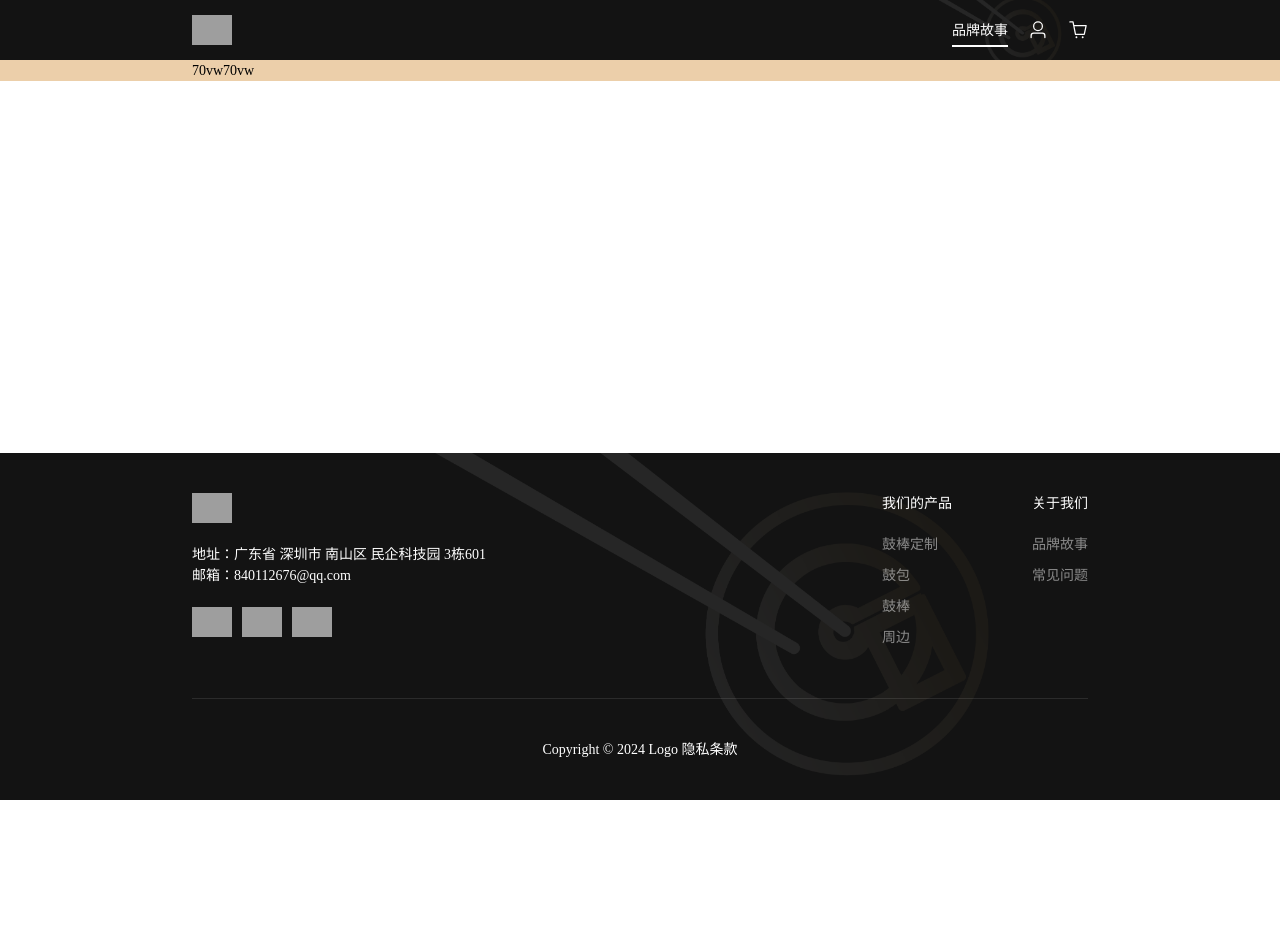
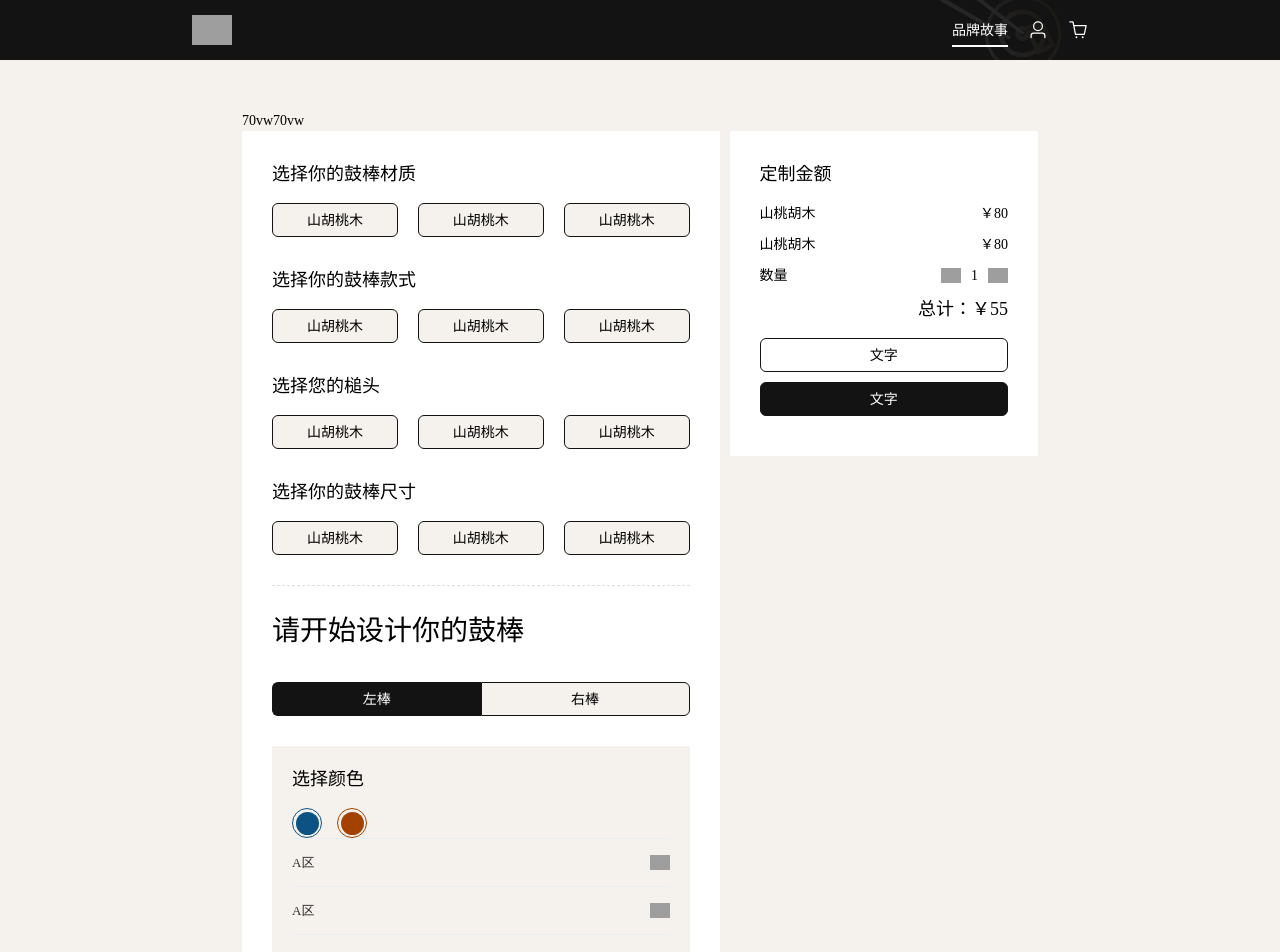
Before and after one commit to SAmmmg/galdrum-web, a Nuxt app: page /custom in a window 1280 px wide. Shown: the top 952 px of the page. Before the commit the page ends 800 px from the top, so only its background shows below. Built offline with nearby package versions, Linux system fonts and the light colour scheme; grey boxes are pictures that could not be loaded; a web font is replaced by a local one.

Commit message:
定制页部分样式

```diff
--- a/app.scss
+++ b/app.scss
@@ -35,4 +35,7 @@
     --aux-color-4: #eccfaa;
     --aux-color-5: #ce7f76;
     --aux-color-6: #20785b;
+
+    --el-color-primary: var(--main-color-1);
+    --el-dropdown-menuItem-hover-fill: #ccc !important;
 }
--- a/app.vue
+++ b/app.vue
@@ -25,8 +25,10 @@ function isMobile() {
 @import url(./app.scss);
 
 .app-main {
+    // margin-top: 60px;
     padding-top: 60px;
-    padding-bottom: 20vh;
-    min-height: 100vh;
+    // padding-bottom: 350px;
+    // min-height: calc(100vh - 350px);
+    // box-sizing: content-box;
 }
 </style>
--- a/components/AppFooter.vue
+++ b/components/AppFooter.vue
@@ -40,11 +40,8 @@
 
 <style lang="scss" scoped>
 .footer {
-    position: fixed;
-    bottom: 0px;
-    left: 0px;
     width: 100%;
-    min-height: 200px;
+    min-height: 350px;
     padding: 40px 15vw;
     display: flex;
     flex-direction: column;
--- a/components/AppHeader.vue
+++ b/components/AppHeader.vue
@@ -65,6 +65,8 @@ const selectZh = ref(false);
     z-index: 99;
     background: var(--main-color-1) no-repeat right 15% bottom 45% url("/assets/Mask group@3x.png");
     background-size: auto 180%;
+    top: 0px;
+    left: 0px;
     & > img {
         height: 100%;
     }
--- /dev/null
+++ b/components/CustomBtn.vue
@@ -0,0 +1,32 @@
+<template>
+    <button class="custom-btn" :class="props.active ? 'active' : ''" @click="emits('click')">{{ props.txt || "文字" }}</button>
+</template>
+
+<script setup lang="ts">
+const props = defineProps<{
+    active?: Boolean;
+    txt?: String;
+}>();
+const emits = defineEmits(["click"]);
+// const txt = defineModel({
+//     type: String,
+//     default: "文字",
+// });
+</script>
+
+<style lang="scss" scoped>
+.custom-btn {
+    border: 1px solid var(--main-color-1);
+    border-radius: 6px;
+    background-color: #fff;
+    height: 34px;
+    line-height: 34px;
+    text-align: center;
+    cursor: pointer;
+    width: 100%;
+}
+.active {
+    color: #fff;
+    background-color: var(--main-color-1) !important;
+}
+</style>
--- /dev/null
+++ b/components/CustomSelect.vue
@@ -0,0 +1,7 @@
+<template>
+    <div></div>
+</template>
+
+<script setup lang="ts"></script>
+
+<style lang="scss" scoped></style>
--- /dev/null
+++ b/components/NumberIpt.vue
@@ -0,0 +1,28 @@
+<template>
+    <div class="number-ipt">
+        <img @click="num > 1 ? num-- : ''" src="/assets/Group 308@2x.png" alt="" />
+        <span>{{ num }}</span>
+        <img @click="num++" src="/assets/Group 300@2x.png" alt="" />
+    </div>
+</template>
+
+<script setup lang="ts">
+const num = defineModel({
+    type: Number,
+    default: 1,
+});
+</script>
+
+<style lang="scss" scoped>
+.number-ipt {
+    display: flex;
+    align-items: center;
+    span {
+        margin: 0 10px;
+    }
+    img {
+        width: 20px;
+        cursor: pointer;
+    }
+}
+</style>
--- a/pages/custom.vue
+++ b/pages/custom.vue
@@ -1,15 +1,176 @@
 <template>
-    <div style="background-color: var(--aux-color-4)">
-        <div class="custom-box">70vw70vw</div>
+    <div style="background-color: var(--main-color-3)">
+        <div class="custom-box">
+            <div>70vw70vw</div>
+            <div class="set">
+                <div class="left">
+                    <div class="title">选择你的鼓棒材质</div>
+                    <div class="btns">
+                        <CustomBtn v-for="el in 3" style="background-color: var(--main-color-3)" txt="山胡桃木" />
+                    </div>
+                    <div class="title">选择你的鼓棒款式</div>
+                    <div class="btns">
+                        <CustomBtn v-for="el in 3" style="background-color: var(--main-color-3)" txt="山胡桃木" />
+                    </div>
+                    <div class="title">选择您的槌头</div>
+                    <div class="btns">
+                        <CustomBtn v-for="el in 3" style="background-color: var(--main-color-3)" txt="山胡桃木" />
+                    </div>
+                    <div class="title">选择你的鼓棒尺寸</div>
+                    <div class="btns">
+                        <CustomBtn v-for="el in 3" style="background-color: var(--main-color-3)" txt="山胡桃木" />
+                    </div>
+
+                    <el-divider border-style="dashed" />
+
+                    <h2>请开始设计你的鼓棒</h2>
+                    <div class="sj">
+                        <CustomBtn :active="true" txt="左棒" />
+                        <CustomBtn txt="右棒" />
+                    </div>
+                    <div class="sjgb">
+                        <div class="title">选择颜色</div>
+                        <div class="colors">
+                            <div v-for="el in ['#0c5282', '#a34200']" :style="{ borderColor: el }">
+                                <div :style="{ backgroundColor: el }"></div>
+                            </div>
+                        </div>
+
+                        <el-collapse accordion>
+                            <el-collapse-item v-for="el in 2" title="A区" :name="el">
+                                <template #icon="{ isActive }">
+                                    <img v-show="isActive" style="margin-left: auto; width: 20px" src="/assets/Group 308@2x.png" alt="" />
+                                    <img v-show="!isActive" style="margin-left: auto; width: 20px" src="/assets/Group 300@2x.png" alt="" />
+                                </template>
+                                <div>
+                                    Consistent with <br />
+                                    <el-select v-model="ac" placeholder="选择定制字体">
+                                        <el-option v-for="item in 3" :key="item" :label="item" :value="item" />
+                                    </el-select>
+                                    <el-select v-model="ac" placeholder="选择定制图标">
+                                        <el-option v-for="item in 3" :key="item" :label="item" :value="item" />
+                                    </el-select>
+                                </div>
+                            </el-collapse-item>
+                        </el-collapse>
+                    </div>
+                </div>
+                <div class="right">
+                    <div class="title">定制金额</div>
+                    <form action="#">
+                        <p>
+                            <label for="">山桃胡木</label>
+                            <label for="">￥80</label>
+                        </p>
+                        <p>
+                            <label for="">山桃胡木</label>
+                            <label for="">￥80</label>
+                        </p>
+                        <p>
+                            <label for="">数量</label>
+                            <label for="">
+                                <NumberIpt></NumberIpt>
+                            </label>
+                        </p>
+                    </form>
+                    <div class="title" style="text-align: right">总计：￥55</div>
+                    <CustomBtn style="margin-bottom: 10px" />
+                    <CustomBtn style="margin-bottom: 10px" :active="true" />
+                </div>
+            </div>
+        </div>
     </div>
 </template>
 
-<script setup lang="ts"></script>
+<script setup lang="ts">
+const ac = ref(1);
+</script>
 
 <style lang="scss" scoped>
 .custom-box {
     width: 70vw;
     margin: 0 auto;
-    // background-color: var(--aux-color-4);
+    padding: 50px;
+    .set {
+        display: flex;
+        align-items: flex-start;
+        .title {
+            font-size: 18px;
+            margin-bottom: 15px;
+        }
+        .left,
+        .right {
+            background-color: white;
+            padding: 30px;
+        }
+        .left {
+            width: 60%;
+            margin-right: 10px;
+            .sj {
+                display: flex;
+                margin-bottom: 30px;
+                & > button {
+                    background-color: var(--main-color-3);
+                }
+                & > button:nth-of-type(1) {
+                    border-top-right-radius: 0px;
+                    border-bottom-right-radius: 0px;
+                    border-right: none;
+                }
+                & > button:nth-of-type(2) {
+                    border-top-left-radius: 0px;
+                    border-bottom-left-radius: 0px;
+                    // border-left: none;
+                }
+            }
+            .sjgb {
+                background-color: var(--main-color-3);
+                padding: 20px;
+                :deep(.el-collapse) {
+                    button,
+                    div {
+                        background-color: transparent !important;
+                    }
+                }
+                .colors {
+                    display: flex;
+                    gap: 15px;
+                    & > div {
+                        width: 30px;
+                        height: 30px;
+                        border-radius: 50%;
+                        position: relative;
+                        border: 1px solid;
+                        border-color: transparent;
+                        padding: 2.5px;
+                        div {
+                            width: 100%;
+                            height: 100%;
+                            border-radius: 50%;
+                        }
+                    }
+                }
+            }
+        }
+        .right {
+            flex: 1;
+            form {
+                p {
+                    display: flex;
+                    justify-content: space-between;
+                    margin-bottom: 10px;
+                }
+            }
+        }
+        .btns {
+            display: flex;
+            gap: 20px;
+            margin-bottom: 30px;
+        }
+        h2 {
+            font-size: 28px;
+            margin-bottom: 30px;
+        }
+    }
 }
 </style>
```
Also changed, not shown: assets/Group 300@2x.png (added), assets/Group 308@2x.png (added).
